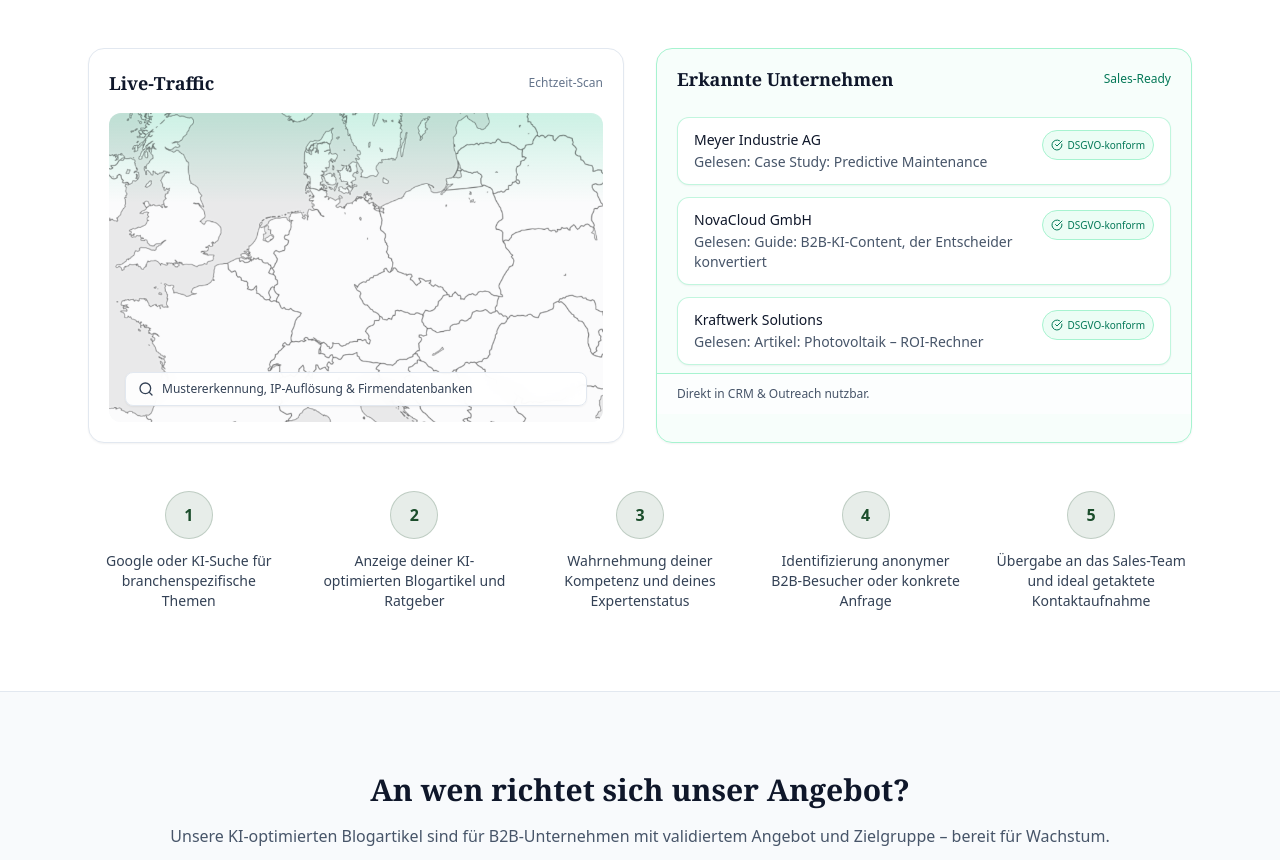
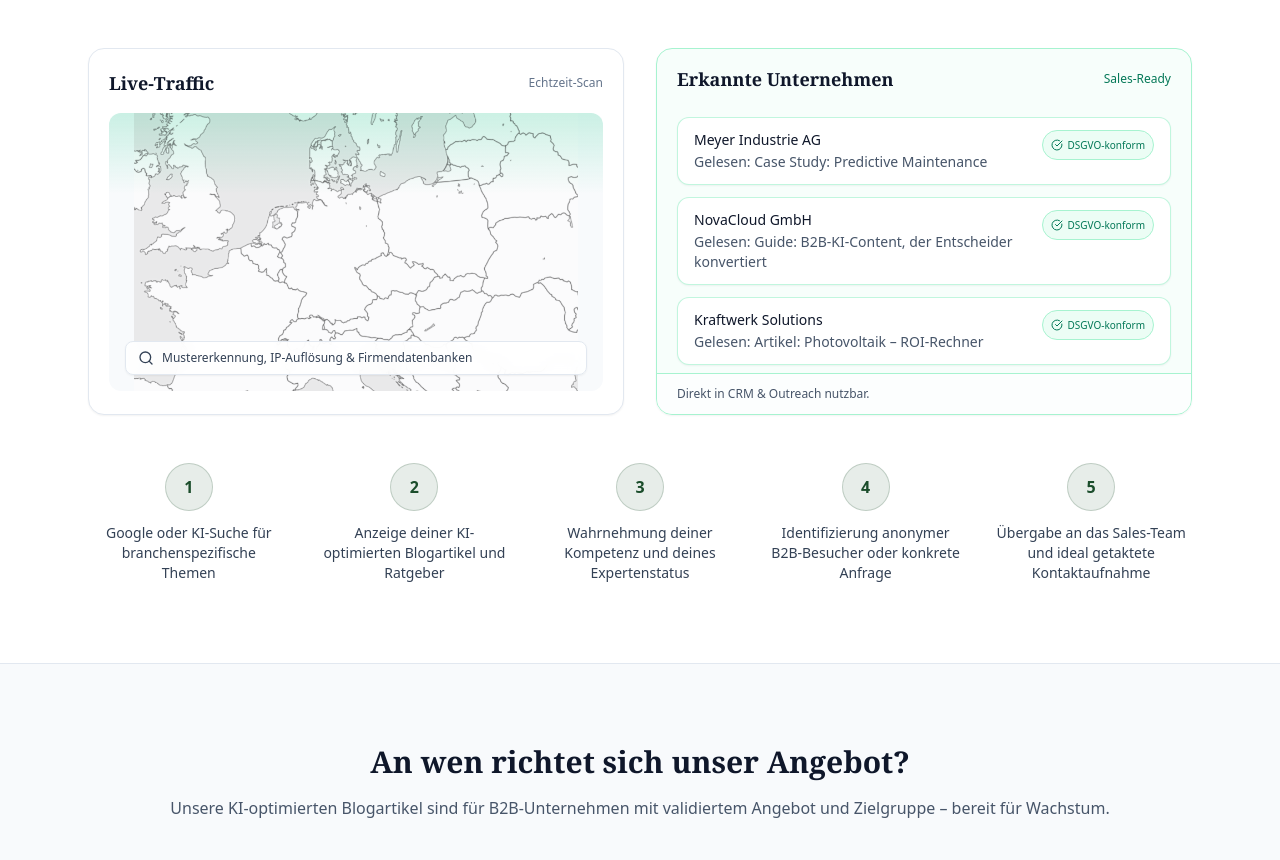
Before and after one commit to lennartnm/findbar_website, a Next.js app: page / in a window 1280 px wide. Shown: the part 4128-4988 px from the top of the page. Built offline with nearby package versions, Linux system fonts and the light colour scheme.

Commit message:
Update page.tsx

```diff
--- a/src/app/page.tsx
+++ b/src/app/page.tsx
@@ -283,7 +283,7 @@ function VisitorRevealSection() {
 
             {/* Visual Box – DACH Map mit sichtbarerem Scan */}
             <div className="relative px-5 pt-4 pb-5">
-              <div className="relative aspect-[16/10] overflow-hidden rounded-xl bg-slate-50">
+              <div className="relative aspect-[16/9] overflow-hidden rounded-xl bg-slate-50">
                 {/* DACH-Karte Hintergrund */}
                 <img
                   src="Scan.png"
```
